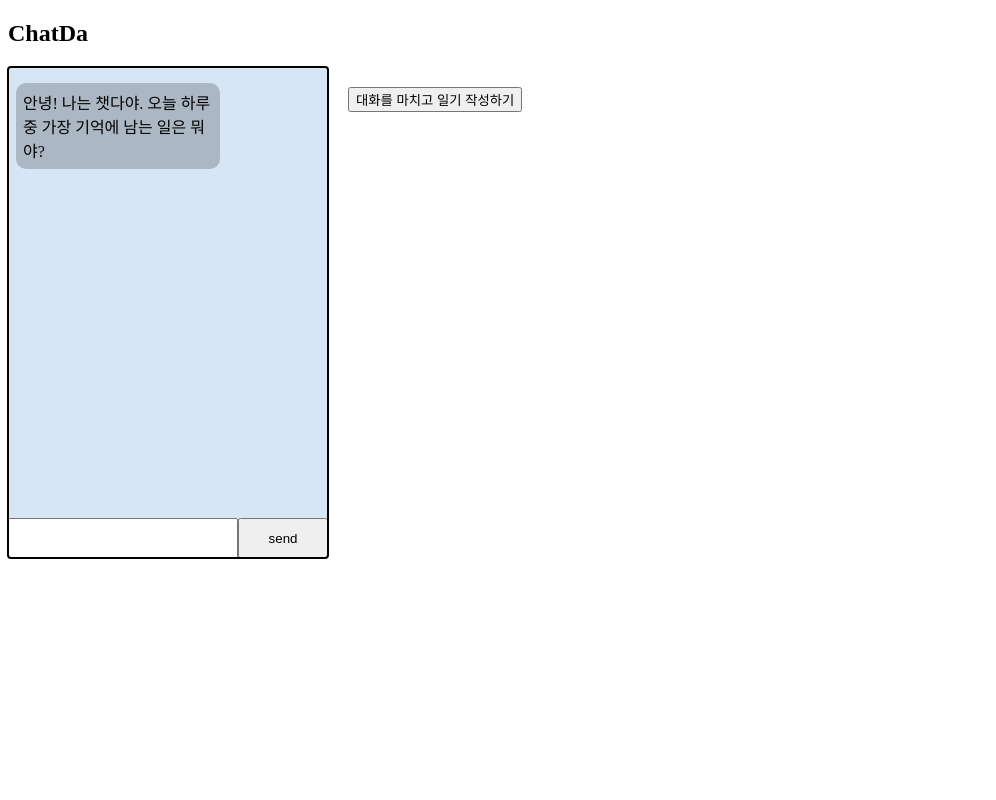
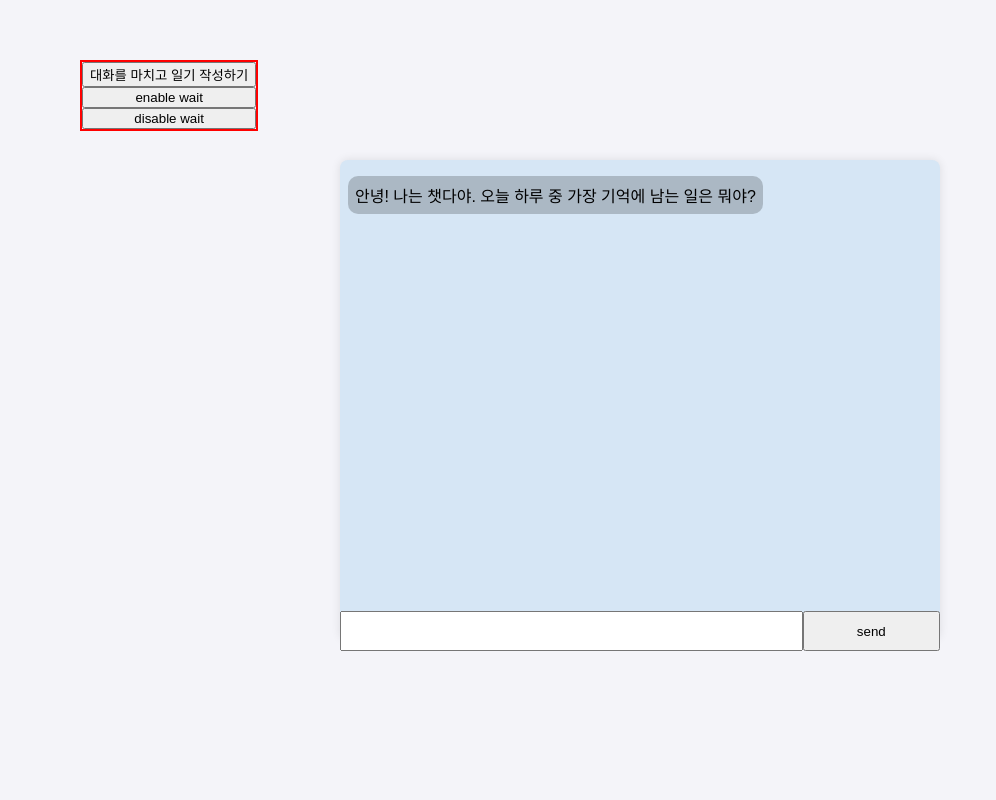
Before and after one commit to acejs21/ChatDa, a Spring Boot app: page /chat in a window 1280 px wide. Shown: the whole page, without its empty margins (0-996 px from the left). Run offline with Spring Boot 4, Linux system fonts and the light colour scheme.

Commit message:
improve ui

```diff
--- a/src/main/resources/static/css/style.css
+++ b/src/main/resources/static/css/style.css
@@ -1,13 +1,38 @@
+body {
+    font-family: Arial, sans-serif;
+    margin: 0;
+    padding: 0;
+    background-color: #f4f4f9;
+    display: flex;
+    justify-content: center;
+    align-items: center;
+    height: 100vh;
+}
+
+#debug-box {
+    position:absolute;
+    left:60px;
+    top:40px;
+    margin:20px;
+    display:flex;
+    flex-direction: column;
+
+    border: 2px solid red;
+}
+
 #chat-box{
     background-color: #d6e6f5;
-    height: 480px;
-    width: 320px;
-
-    float:left;
 
     outline-style: auto;
     outline-color: black;
-    outline-width: 1px;
+    outline-width: 0px;
+
+    height: 480px;
+    width: 80%;
+    max-width: 600px;
+    border-radius: 8px;
+    box-shadow: 0 0 10px rgba(0, 0, 0, 0.1);
+
 }
 
 #chat-log{
@@ -27,7 +52,7 @@
 }
 
 #chat-input{
-    flex-grow: 1;
+    flex-grow: 3;
 }
 
 #chat-btn{
--- a/src/main/resources/static/js/chat.js
+++ b/src/main/resources/static/js/chat.js
@@ -96,7 +96,6 @@ const end_chat_btn = document.getElementById("end-chat-btn");
 end_chat_btn.addEventListener("click", endChat);
 
 function endChat(event){
-
     //create diary
     const diaryRequest = new XMLHttpRequest();
     diaryRequest.open('POST', url + `diary?userId=${user_id}`);
@@ -120,3 +119,64 @@ function endChat(event){
         }
     };
 }
+
+
+//typing bubble
+var count = 0;
+var interval;
+const enableBtn = document.getElementById("enable-wait-btn");
+const disableBtn = document.getElementById("disable-wait-btn");
+
+function enableWait() {
+    console.log("enabled");
+
+    const new_response_wrapper = document.createElement("div");
+    new_response_wrapper.id = "wait-wrapper";
+    new_response_wrapper.classList.add("chat-wrapper");
+
+    const new_response_box = document.createElement("div");
+    new_response_box.classList.add("chat-box");
+
+    const new_response = document.createElement("div");
+    new_response.classList.add("chat-bubble");
+    new_response.id = "wait-bubble";
+    new_response.innerText = ".....";
+
+    new_response_wrapper.appendChild(new_response);
+    new_response_wrapper.appendChild(new_response_box);
+    chat_log.appendChild(new_response_wrapper);
+
+    count = 0;
+    interval = setInterval(nextWait, 100);
+}
+
+function disableWait() {
+    console.log("disabled");
+    document.getElementById("wait-wrapper").remove();
+    clearInterval(interval);
+}
+
+enableBtn.addEventListener("click", enableWait);
+disableBtn.addEventListener("click", disableWait);
+
+function nextWait() {
+    const bubble = document.getElementById("wait-bubble");
+    var wait_text = "";
+    if(count < 5) {
+        for (i=0;i<count;i++){
+            wait_text += ".";
+        }
+        wait_text += "·";
+        for (;i<4;i++){
+            wait_text += ".";
+        }
+        bubble.innerText = wait_text;
+    } else {
+        bubble.innerText = ".....";
+    }
+
+    count ++;
+    if (count > 10) {
+        count = 0;
+    }
+}
--- a/src/main/resources/templates/chat.html
+++ b/src/main/resources/templates/chat.html
@@ -9,7 +9,6 @@
 </head>
 
 <body>
-<h2>ChatDa</h2>
 
 <div id="chat-box">
   <div id="chat-log">
@@ -25,8 +24,10 @@
   </div>
 </div>
 
-<div style="float:left; margin:20px">
+<div id="debug-box">
   <button id="end-chat-btn">대화를 마치고 일기 작성하기</button>
+  <button id="enable-wait-btn">enable wait</button>
+  <button id="disable-wait-btn">disable wait</button>
 </div>
 </body>
 
```
Also changed, not shown: src/main/resources/static/js/temp.js (+30 -2 lines), src/main/resources/templates/temp.html (+79 -6 lines).
